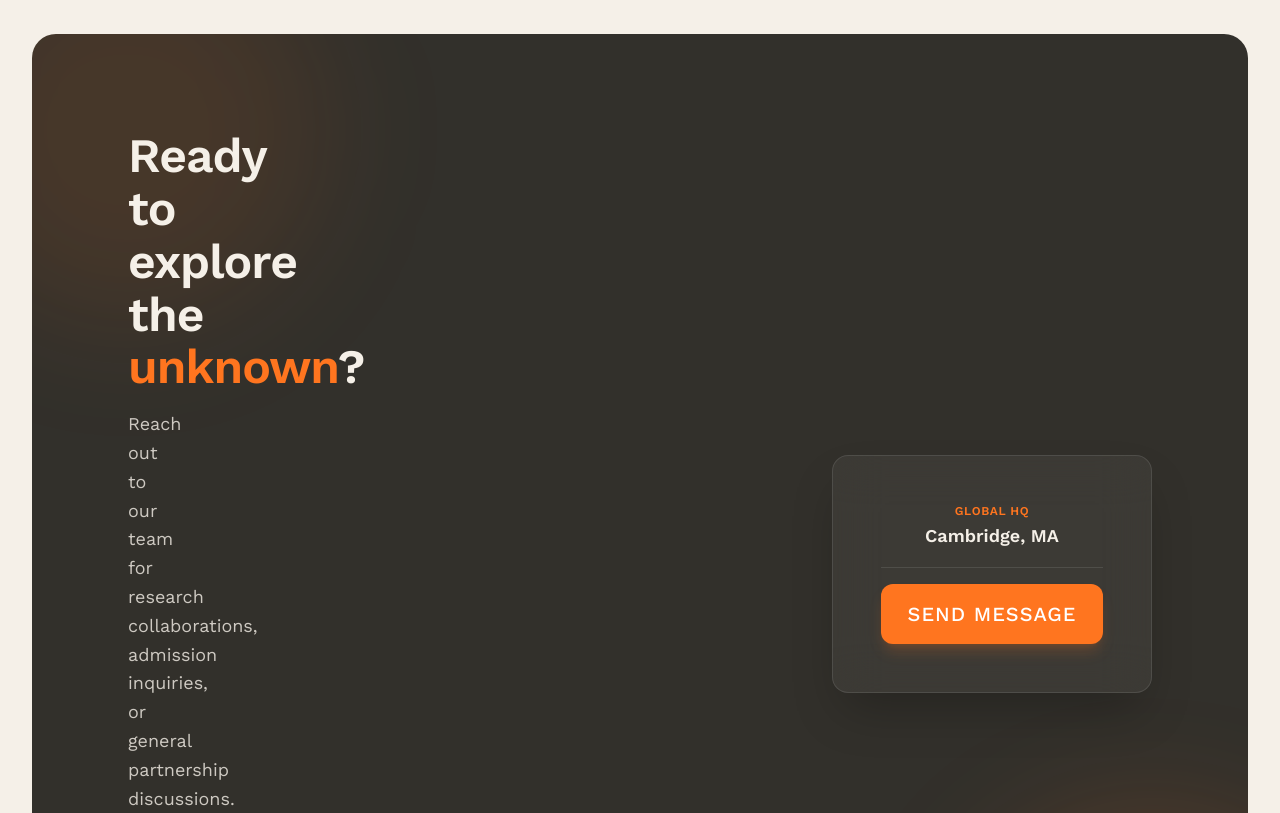
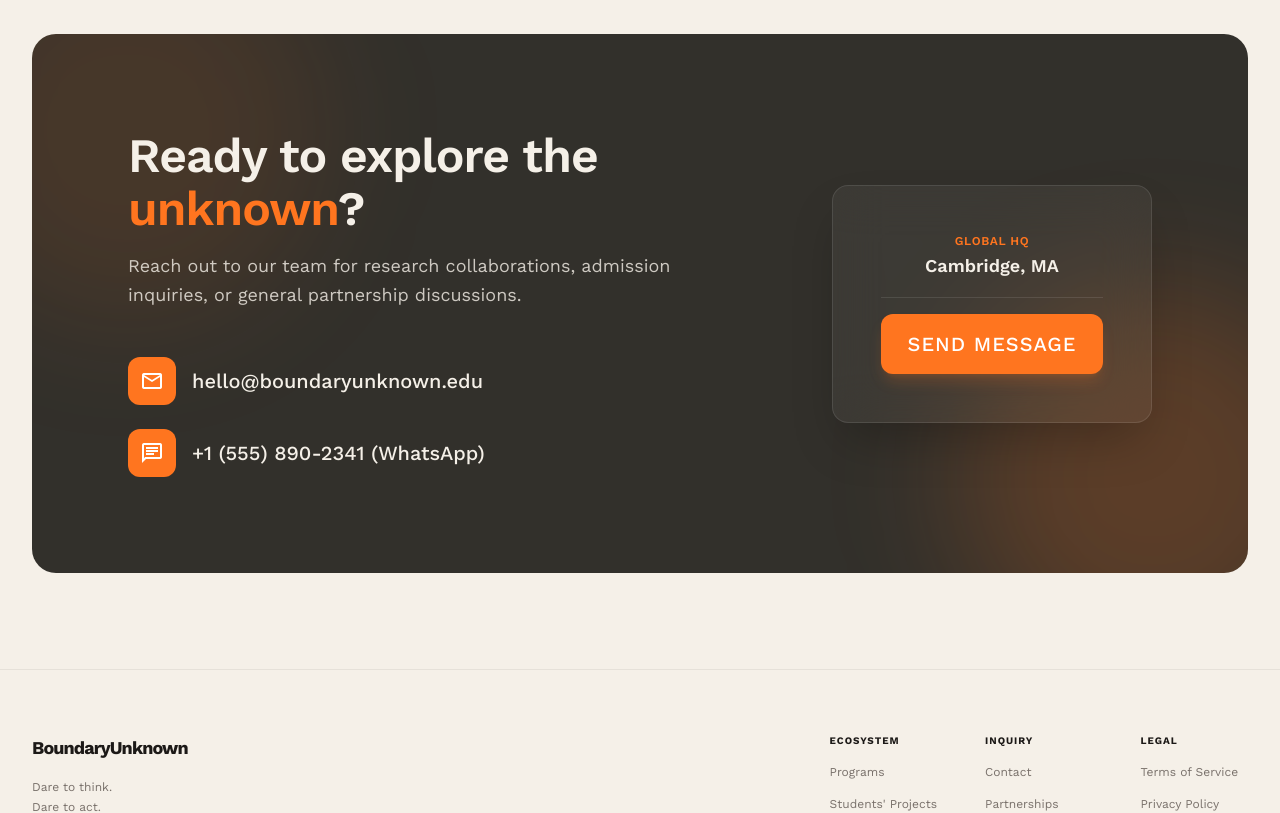
Before and after one commit to jguo108/bu_website, a Next.js app: page /about in a window 1280 px wide. Shown: the part 1540-2353 px from the top of the page. Built offline with nearby package versions, Linux system fonts and the light colour scheme.

Commit message:
format fix

```diff
--- a/src/app/globals.css
+++ b/src/app/globals.css
@@ -28,6 +28,18 @@
   --spacing-gutter: 24px;
   --spacing-xl: 48px;
   --spacing-xxl: 96px;
+
+  --max-width-xs: 20rem;
+  --max-width-sm: 24rem;
+  --max-width-md: 28rem;
+  --max-width-lg: 32rem;
+  --max-width-xl: 36rem;
+  --max-width-2xl: 42rem;
+  --max-width-3xl: 48rem;
+  --max-width-4xl: 56rem;
+  --max-width-5xl: 64rem;
+  --max-width-6xl: 72rem;
+  --max-width-7xl: 80rem;
 
   --radius-section: 32px;
 
--- a/src/components/pages/AboutPage.tsx
+++ b/src/components/pages/AboutPage.tsx
@@ -138,7 +138,7 @@ export function AboutPage() {
           <div className="bg-inverse-surface text-inverse-on-surface rounded-3xl p-xl md:p-24 flex flex-col md:flex-row justify-between items-center gap-xl relative overflow-hidden">
             <div className="relative z-10 max-w-xl">
               <h2 className="text-display-lg mb-md leading-tight">
-                Ready to explore the <span className="text-primary">unknown</span>?
+                Ready to explore the <span className="whitespace-nowrap"><span className="text-primary">unknown</span>?</span>
               </h2>
               <p className="text-body-lg opacity-80 mb-xl">
                 Reach out to our team for research collaborations, admission
--- a/src/components/pages/CampsPage.tsx
+++ b/src/components/pages/CampsPage.tsx
@@ -12,8 +12,8 @@ import { images } from "@/lib/images";
 
 type TabId = "learning-objectives" | "camp-detail" | "apply" | "faq";
 
-const tabs: { id: TabId; label: string; multiline?: boolean }[] = [
-  { id: "learning-objectives", label: "Learning\nObjectives", multiline: true },
+const tabs: { id: TabId; label: string }[] = [
+  { id: "learning-objectives", label: "Learning Objectives" },
   { id: "camp-detail", label: "Camp Detail" },
   { id: "apply", label: "Apply" },
   { id: "faq", label: "F&Q" },
@@ -147,15 +147,7 @@ export function CampsPage() {
                         : "text-stone-400 border-transparent hover:text-stone-900"
                     }`}
                   >
-                    {tab.multiline ? (
-                      <>
-                        Learning
-                        <br />
-                        Objectives
-                      </>
-                    ) : (
-                      tab.label
-                    )}
+                    {tab.label}
                   </button>
                 ))}
               </div>
--- a/src/components/pages/Innovathon2026Page.tsx
+++ b/src/components/pages/Innovathon2026Page.tsx
@@ -160,7 +160,7 @@ export function Innovathon2026Page() {
           <div className="bg-primary rounded-[32px] p-xl md:p-xxl flex flex-col md:flex-row items-center justify-between gap-xl">
             <div className="text-white max-w-2xl">
               <h2 className="text-display-lg leading-tight">
-                Ready to shape the <span className="italic font-light">future</span>?
+                Ready to shape the <span className="whitespace-nowrap"><span className="italic font-light">future</span>?</span>
               </h2>
               <p className="text-body-lg text-white/90 mt-md">
                 Limited spots available for the 2026 cohort. Selection is based on
```
